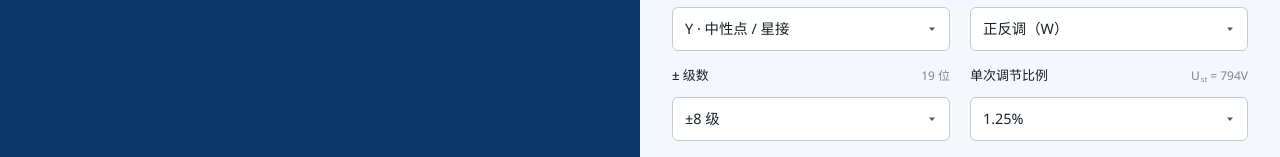
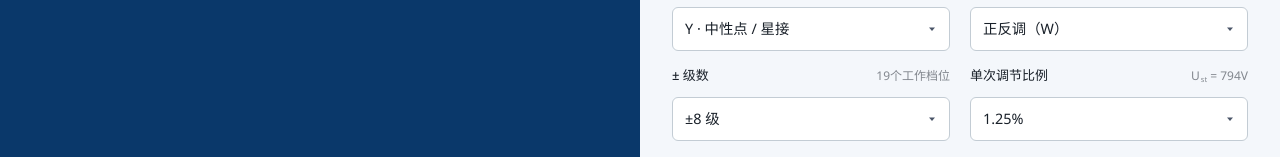
Before and after one commit to erict16/oltc-selector, a Next.js app: page / in a window 1280 px wide. Shown: the part 191-348 px from the top of the page. Built offline with nearby package versions, Linux system fonts and the light colour scheme.

Commit message:
Name the step count as working positions, and stop the select flash from opening a horizontal bar.
The exit blur widened the result pane by a few pixels for the whole 计算中 interval.

```diff
--- a/app/globals.css
+++ b/app/globals.css
@@ -498,7 +498,6 @@ select:open {
   to {
     opacity: 0;
     transform: translateY(-12px);
-    filter: blur(4px);
   }
 }
 
@@ -512,6 +511,11 @@ select:open {
 .result-pop > *:nth-child(5) { animation-delay: 400ms; }
 .result-pop > *:nth-child(6) { animation-delay: 500ms; }
 
+.result-stage.is-running {
+  /* Blur used to inflate this pane's scrollWidth by a few pixels and
+     flash a horizontal bar for the whole 计算中 interval. */
+  overflow: clip;
+}
 .result-stage.is-running .result-pop,
 .result-stage.is-running .result-pop > * {
   animation: result-out 150ms ease-out forwards;
--- a/components/SelectorApp.tsx
+++ b/components/SelectorApp.tsx
@@ -1495,7 +1495,7 @@ export function SelectorApp() {
             <h1 className="shrink-0 text-[1.0625rem] font-semibold tracking-[0.08em] text-[#d7e4f0]">
               {t(lang, "title")}
             </h1>
-            <div className="flex min-h-0 flex-1 flex-col overflow-y-auto">
+            <div className="flex min-h-0 min-w-0 flex-1 flex-col overflow-x-clip overflow-y-auto">
             <div className="w-full py-4 lg:my-auto lg:py-8">
           {!hasRun || !result ? (
             <IdlePanel lang={lang} running={running} />
--- a/lib/i18n.ts
+++ b/lib/i18n.ts
@@ -309,7 +309,7 @@ const zh: Dict = {
   regLinear: "线性调",
   positions: "工作位置数",
   pmSteps: "± 级数",
-  posHint: "{n} 位",
+  posHint: "{n}个工作档位",
   customPos: "自定义位置…",
   customPosPlaceholder: "+4-2×2.5%",
   mid: "中间位",
```
